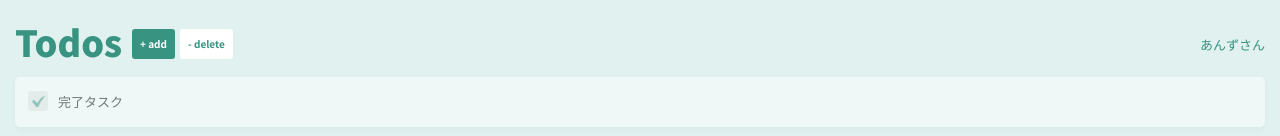
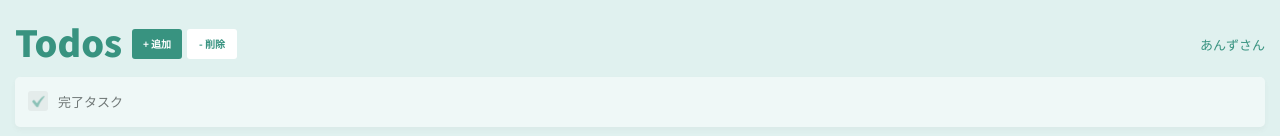
Before and after one commit to apricotn18/next-todo-app, a Next.js app: page / in a window 1280 px wide. Shown: the top 136 px of the page. Built offline with nearby package versions, Linux system fonts and the light colour scheme.

Commit message:
ボタン調整

```diff
--- a/pages/component/Layout.tsx
+++ b/pages/component/Layout.tsx
@@ -12,8 +12,8 @@ export default function Layout (props: any) {
 				<div className="header">
 					<div className="header_contents">
 						<h1 className="header_title">{props.title}</h1>
-						<div><button className="button button--add">+ add</button></div>
-						<div><button className="button button--del">- delete</button></div>
+						<div><button className="button button--add">+ 追加</button></div>
+						<div><button className="button button--del">- 削除</button></div>
 					</div>
 					<div>
 						<button className="login">あんずさん</button>
--- a/styles/index.css
+++ b/styles/index.css
@@ -30,9 +30,11 @@ body {
 .button {
 	margin-left: 5px;
 	color: #fff;
-	padding: 10px 8px;
+	width: 50px;
+	padding: 10px 0;
 	font-size: 10px;
 	font-weight: bold;
+	text-align: center;
 	border-radius: 3px;
 	/* border: 1px solid #389380; */
 }
```
